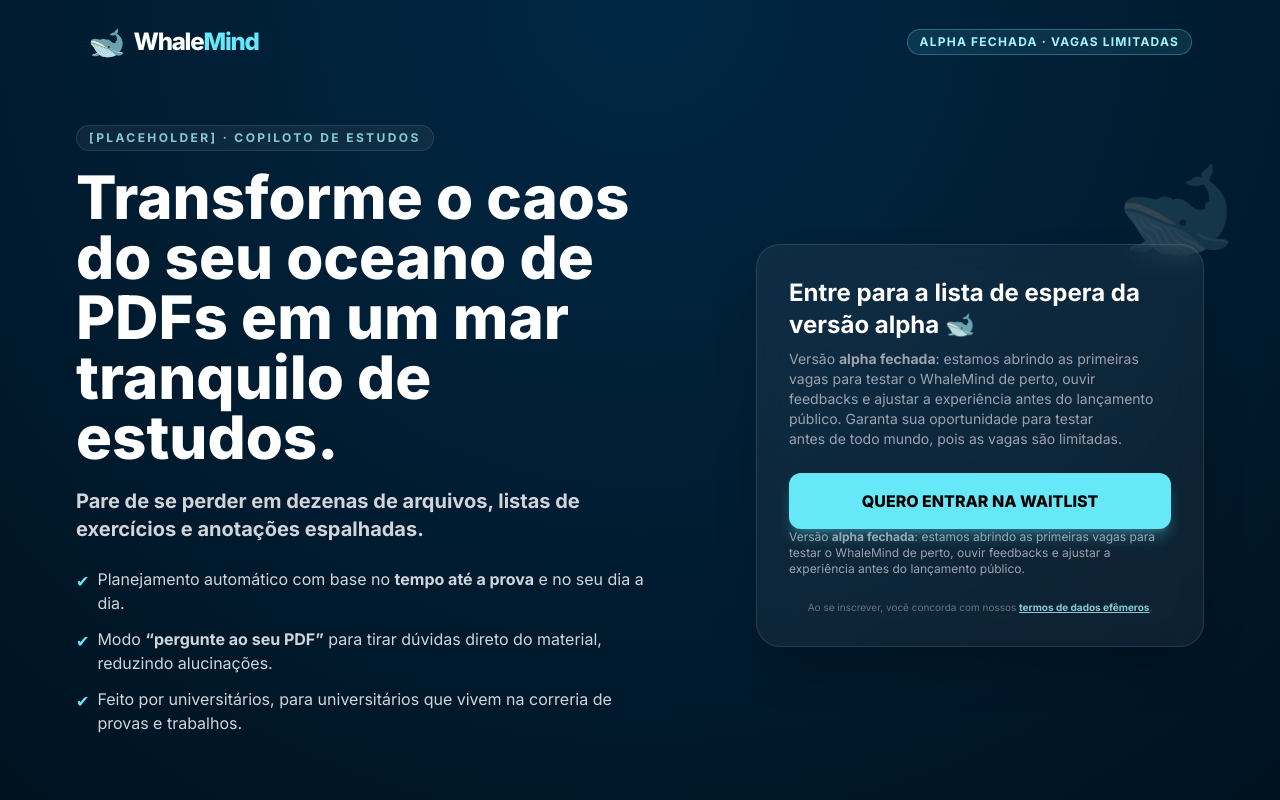
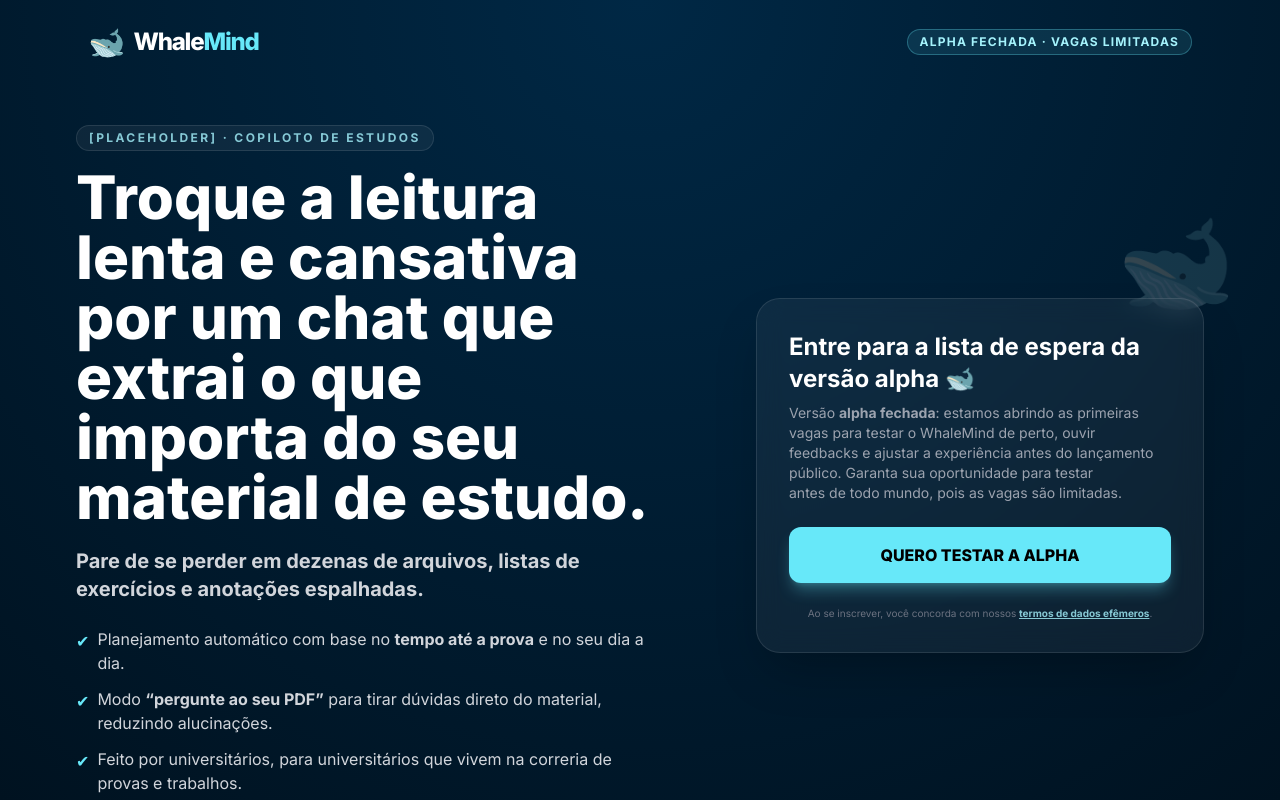
Before and after one commit to Calebe-Fernandes/whale-mind-lp, a plain HTML site: page index.html in a window 1280 px wide. Drawn offline with nearby package versions, Linux system fonts and the light colour scheme.

Commit message:
Update call to action and header text in index.html

```diff
--- a/index.html
+++ b/index.html
@@ -77,7 +77,7 @@
                     </p>
 
                     <h1 class="text-4xl md:text-5xl lg:text-6xl font-extrabold leading-tight mb-4 md:mb-5">
-                        Transforme o caos do seu oceano de PDFs em um mar tranquilo de estudos.
+                        Troque a leitura lenta e cansativa por um chat que extrai o que importa do seu material de estudo.
                     </h1>
 
                     <p class="text-lg md:text-xl text-gray-300 mb-4 md:mb-6 leading-relaxed">
@@ -118,12 +118,9 @@
                                 rel="noopener noreferrer"
                                 class="block w-full text-center bg-cyan-300 hover:bg-cyan-200 text-black font-extrabold py-4 rounded-xl shadow-lg shadow-cyan-300/30 transition-all transform hover:scale-[1.02] active:scale-95"
                             >
-                                QUERO ENTRAR NA WAITLIST
+                                QUERO TESTAR A ALPHA
                             </a>
                         </div>
-                    <p class="text-xs text-gray-400">
-                        Versão <strong>alpha fechada</strong>: estamos abrindo as primeiras vagas para testar o WhaleMind de perto, ouvir feedbacks e ajustar a experiência antes do lançamento público.
-                    </p>
 
                         <p class="text-[10px] text-gray-500 mt-6 leading-tight text-center">
                             Ao se inscrever, você concorda com nossos <a href="#modal-termos" class="text-cyan-200/80 underline hover:text-cyan-100 font-semibold transition-colors">termos de dados efêmeros</a>.
```
